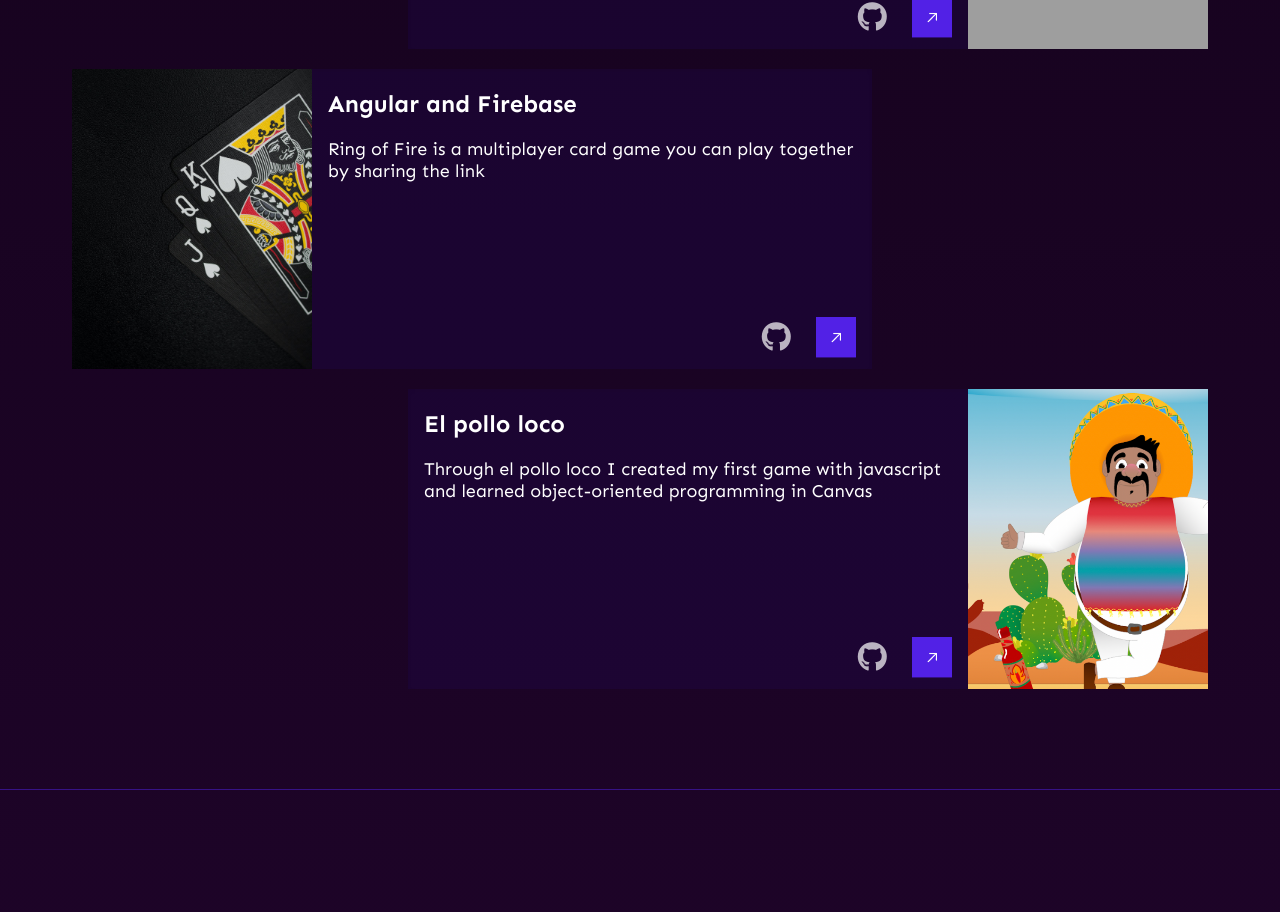
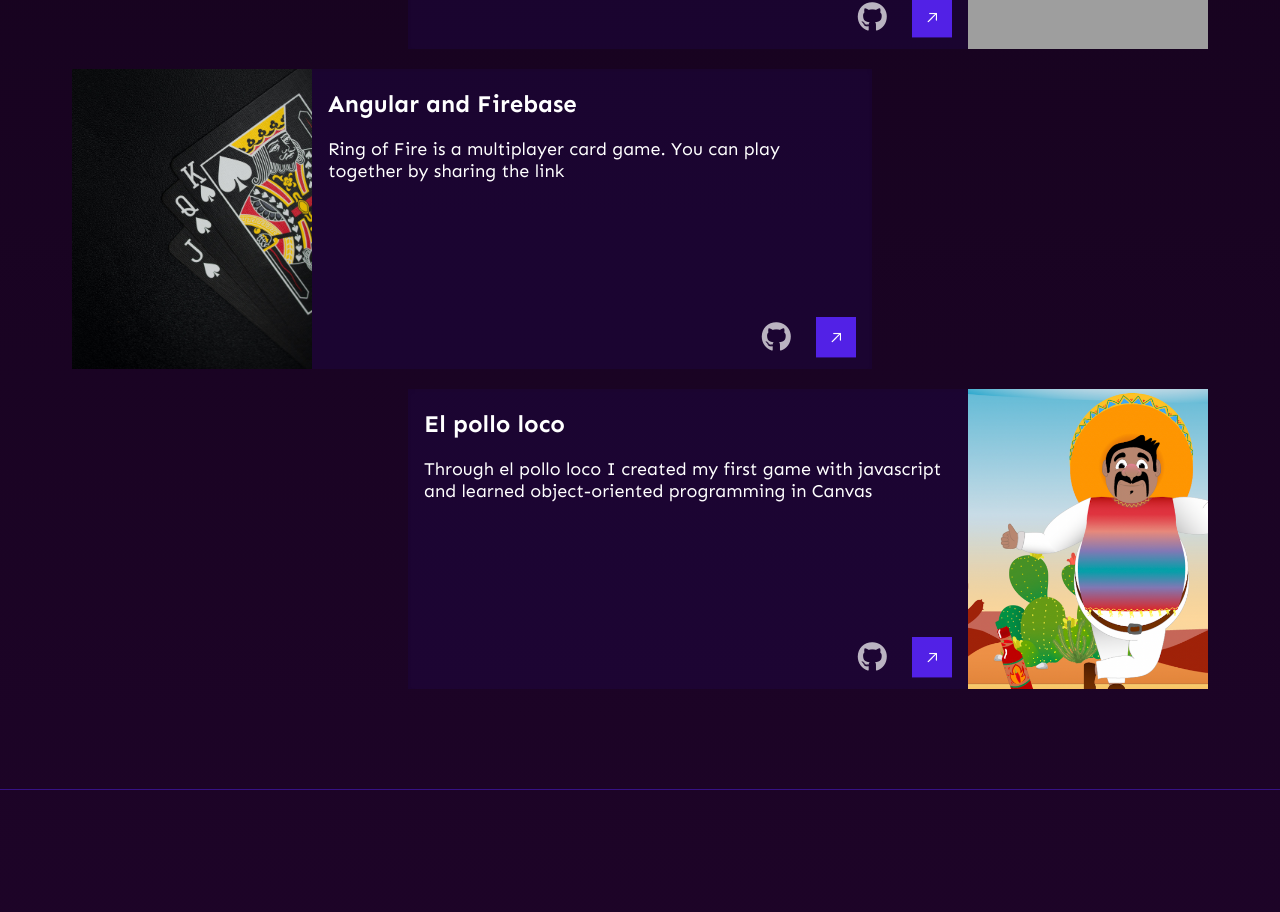
Before and after one commit to OliverTheil/portfolio, an Angular app in the folder portfolio/: page / in a window 1280 px wide. Shown: the part 4017-4929 px from the top of the page. Built offline with nearby package versions, Linux system fonts and the light colour scheme; grey boxes are pictures that could not be loaded.

Commit message:
Update projects.component.html

```diff
--- a/portfolio/src/app/projects/projects.component.html
+++ b/portfolio/src/app/projects/projects.component.html
@@ -132,8 +132,8 @@
     <figcaption class="projects__box__text relative">
       <h3 class="projects__box__heading font--white">Angular and Firebase</h3>
       <span class="projects__box__description reg--18 font--white">
-        Ring of Fire is a multiplayer card game you can play together by sharing
-        the link
+        Ring of Fire is a multiplayer card game. You can play together by
+        sharing the link
       </span>
       <div class="projects__box__icons__div absolute">
         <a href="https://github.com/OliverTheil/Ring-of-Fire" target="_blank">
```
